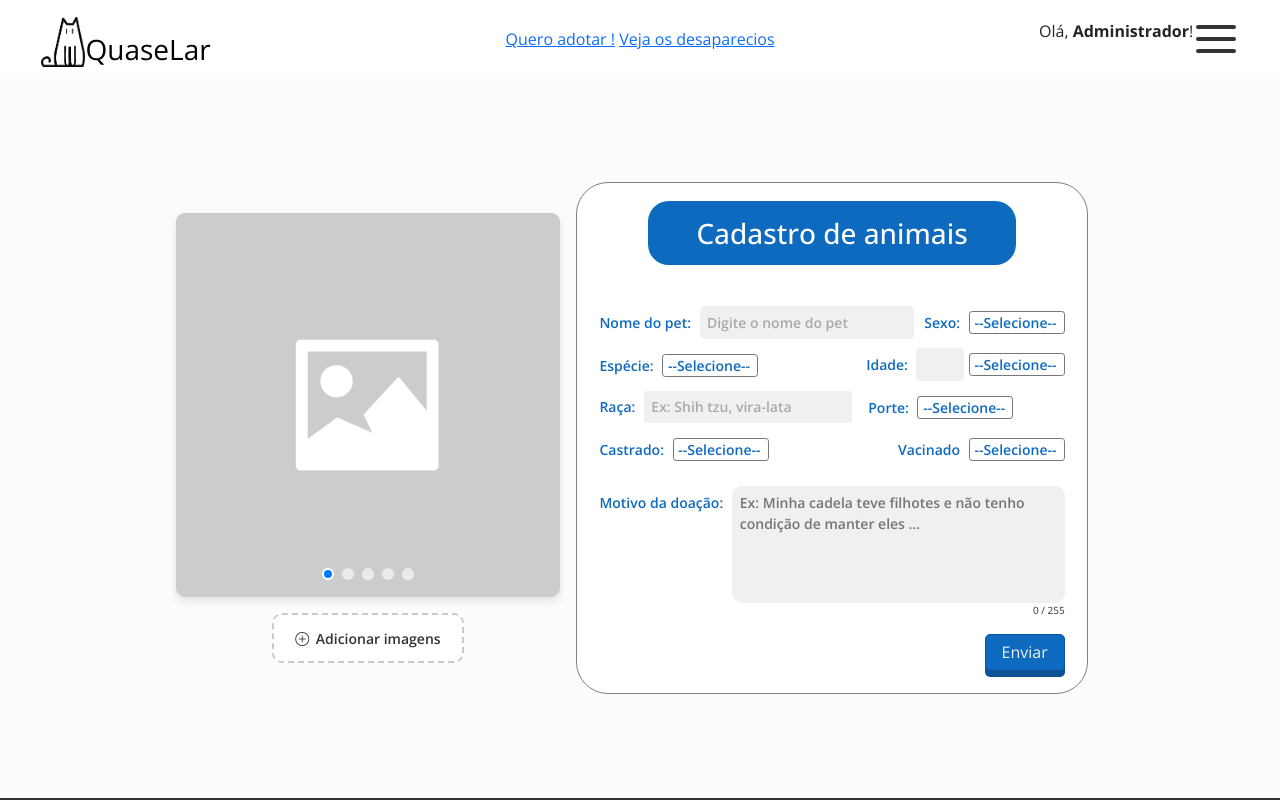
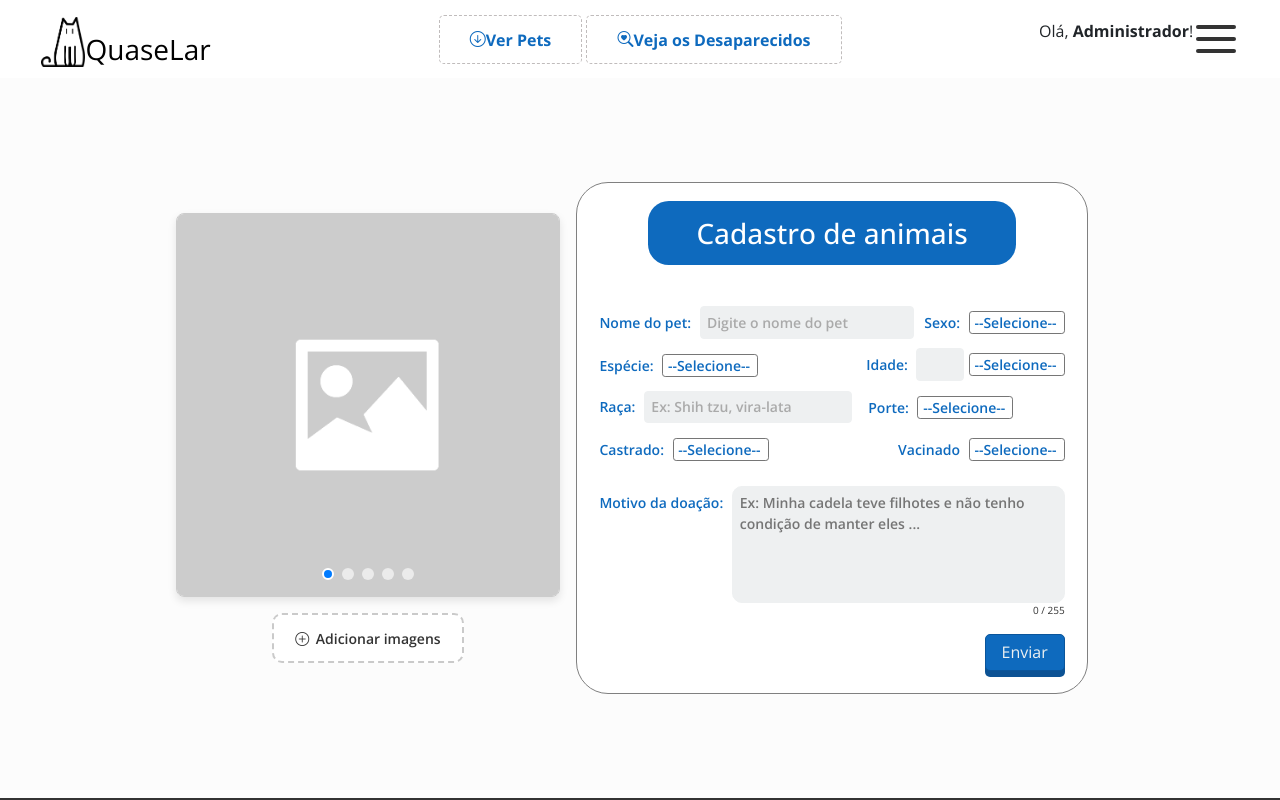
Before and after one commit to Brian-loop/QuaseLar-Oficial, a PHP site: page /tela_cad_pets.php in a window 1280 px wide. Run offline with PHP 8.4, Linux system fonts and the light colour scheme; a user stored in the database is signed in.

Commit message:
mudanças_header

```diff
--- a/css/header.css
+++ b/css/header.css
@@ -89,29 +89,7 @@
     box-shadow: none;
     transform: scale(0.98);
 }
-.entrar{
-    padding: 12.5px 30px;
-    border: 0;
-    border-radius: 5px;
-    border: 1.6px rgb(192, 188, 188) dashed;
-    color:  #0E6ABE;
-    font-weight: Bold;
-    transition: all 0.5s;
-    -webkit-transition: all 0.5s;
-    text-decoration: none;
-}
-.entrar:hover {
-    color: white;
-    background-color:#0E6ABE;
-    box-shadow: 0 0 20px #0c5294;
-    transform: scale(1.1);
-}
-.entrar:active {
-    transition: all 0.25s;
-    -webkit-transition: all 0.25s;
-    box-shadow: none;
-    transform: scale(0.98);
-}
+
 /*============================================================================================================================================*/
 /* menu hamburger */
 
@@ -217,7 +195,23 @@
     margin-right: 0.5rem;
     margin-left: 0.6rem;
 }
-
+.itens3 a{
+    padding: 12.5px 30px;
+    border: 0;
+    border-radius: 5px;
+    border: 1.6px rgb(192, 188, 188) dashed;
+    color:  #0E6ABE;
+    font-weight: Bold;
+    transition: all 0.5s;
+    -webkit-transition: all 0.5s;
+    text-decoration: none;
+}
+.itens3 a:hover{
+    color: white;
+    background-color:#0E6ABE;
+    box-shadow: 0 0 20px #0c5294;
+    transform: scale(1.1);
+}
 /* botões ocultos */
 /*so para a versão mobile*/
 .entrar-menu, .cadastrar-menu{
--- a/template/header.php
+++ b/template/header.php
@@ -38,16 +38,16 @@
             <a href="./index.php" class="logo"><img src="./img/Cat-logo.png">QuaseLar</a>
             </div>
 
-            <div class="itens3">
-                <a href="">Quero adotar !</a>
-                <a href="">Veja os desaparecios</a>
-            </div>
             <?php if(isset($_SESSION['usuario_nome'])): ?>
+                <div class="itens3">
+                   <a href="" onclick="document.getElementById('card_pets').scrollIntoView({behavior:'smooth'}); return false;"><i class="bi bi-arrow-down-circle"></i>Ver Pets</a>
+                   <a href="tela_exibicao_procurados.php"><i class="bi bi-search-heart"></i>Veja os Desaparecidos</a>
+                </div>
                 <p>Olá, <b><?= htmlspecialchars($_SESSION['usuario_nome']) ?></b>!</p>
             <?php else: ?>
             <div class="itens2">
-                <a href="./tela_cad_entrar_usuarios.php" class="entrar" id="direita">Entrar</a>
-                <a href="./tela_cad_entrar_usuarios.php" class="cadastrar" id="esquerda">Cadastrar-se</a>
+
+                <a href="./tela_cad_entrar_usuarios.php" class="cadastrar" id="esquerda">Quero adotar !</a>
             </div>
             <?php endif; ?>
         </nav>
@@ -58,11 +58,11 @@
         </button>
         <nav class="tela_burguer" id="tela_menu">
             <ul class="itens_menu">
-                <li class="entrar-menu"><a href="" class="entrar-menu"><i class="bi bi-box-arrow-in-right"></i>Entrar</a></li>
-                <li class="cadastrar-menu"><a href="" class="cadastrar-menu"><i class="bi bi-person-add"></i>Casdastrar-se</a></li>
+                <li class="entrar-menu"><a href="" class="entrar-menu"><i class="bi bi-box-arrow-in-right"></i>Quero adotar !</a></li>
+                <li class="cadastrar-menu"><a href="" class="cadastrar-menu"><i class="bi bi-person-add"></i>Cadastrar-se</a></li>
                 <li><a href="tela_perfil.php"><i class="bi bi-person-circle"></i>Meu Perfil</a></li>
-                <!-- <li><a href="tela_cad_pets.php"><i class="bi bi-box2-heart"></i>Colocar para adoção</a></li> -->
-                <li><a href="tela_exibicao_procurados.php"><i class="bi bi-search-heart"></i>Procura-se</a></li>
+                <!-- <li><a href="template/admin/admin_index.php"><i class="bi bi-box2-heart"></i>Colocar para adoção</a></li> -->
+                 <li><a href="tela_exibicao_procurados.php"><i class="bi bi-search-heart"></i>Procura-se</a></li>
                 <li><a href="#" onclick="exibirModal()"><i class="bi bi-person-raised-hand"></i>Quem somos?</a></li>
 
 
```
